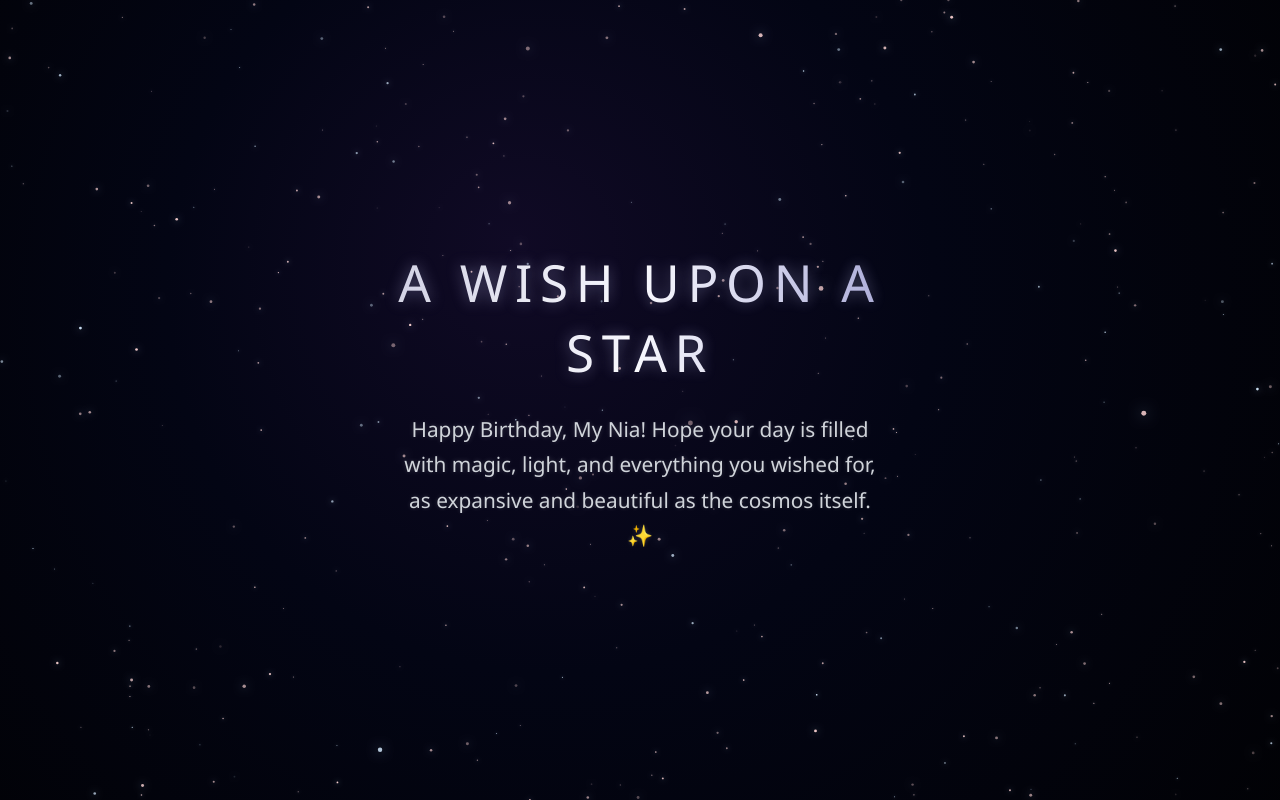
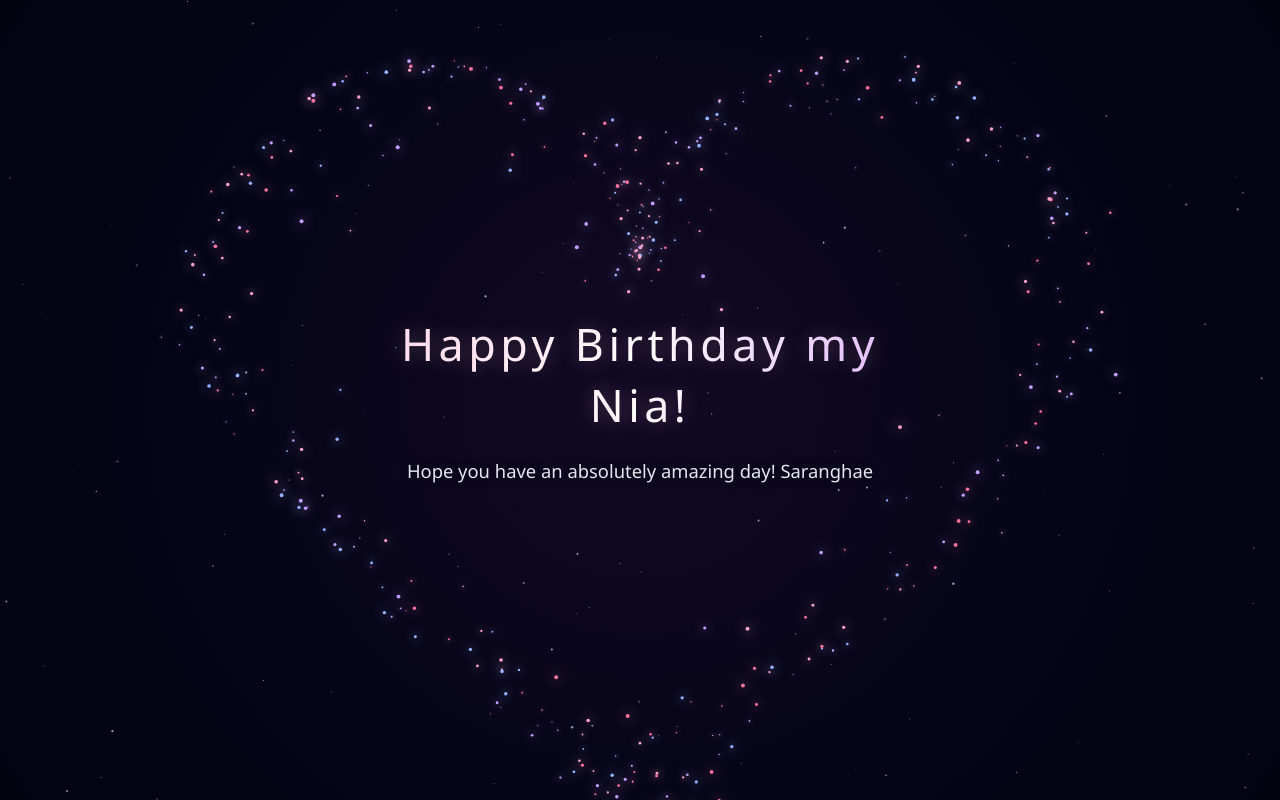
Before and after one commit to leisha-http/Happy-birthday, a plain HTML site: page index.html in a window 1280 px wide. Both pictures are taken after a click on the button "TAP TO UNVEIL THE WISH". Drawn offline with Linux system fonts and the light colour scheme; animation ran at ten frames a second.

Commit message:
Update styles and content in index.html

```diff
--- a/index.html
+++ b/index.html
@@ -14,15 +14,15 @@
             width: 100%;
             height: 100%;
             overflow: hidden;
-            background-color: #010103;
+            background-color: #020205;
             color: white;
-            font-family: 'Segoe UI', 'Avenir Next', Avenir, 'Helvetica Neue', Helvetica, Arial, sans-serif;
+            font-family: 'Segoe UI', Roboto, sans-serif;
             display: flex;
             justify-content: center;
             align-items: center;
         }
 
-        canvas#galaxyCanvas {
+        canvas {
             position: absolute;
             top: 0;
             left: 0;
@@ -31,7 +31,6 @@
             z-index: 1;
         }
 
-        /* Ambient music control wrapper */
         .interaction-gate {
             position: relative;
             z-index: 3;
@@ -40,7 +39,7 @@
         }
 
         .start-btn {
-            background: rgba(255, 255, 255, 0.08);
+            background: rgba(255, 255, 255, 0.07);
             color: #fff;
             border: 1px solid rgba(255, 255, 255, 0.2);
             padding: 16px 32px;
@@ -49,14 +48,14 @@
             text-transform: uppercase;
             border-radius: 40px;
             cursor: pointer;
-            backdrop-filter: blur(10px);
-            box-shadow: 0 4px 20px rgba(0, 0, 0, 0.3);
+            backdrop-filter: blur(12px);
+            box-shadow: 0 4px 30px rgba(0, 0, 0, 0.5);
             transition: all 0.4s ease;
         }
 
         .start-btn:hover {
             background: rgba(255, 255, 255, 0.15);
-            box-shadow: 0 0 25px rgba(200, 200, 255, 0.4);
+            box-shadow: 0 0 30px rgba(255, 150, 200, 0.5);
             transform: scale(1.03);
         }
 
@@ -65,59 +64,50 @@
             z-index: 2;
             text-align: center;
             width: 90%;
-            max-width: 600px;
+            max-width: 500px;
             pointer-events: none;
-            display: none; /* Hidden until clicked */
+            display: none;
             opacity: 0;
-            transition: opacity 2.5s ease;
+            transition: opacity 2s ease;
         }
 
         h1 {
             font-weight: 300;
-            font-size: 2.5rem;
-            letter-spacing: 0.15em;
-            text-transform: uppercase;
-            margin-bottom: 25px;
-            background: linear-gradient(90deg, #ccd, #fff, #99c);
+            font-size: 2.8rem;
+            letter-spacing: 0.1em;
+            margin-bottom: 20px;
+            background: linear-gradient(90deg, #ffdeee, #ffffff, #e1bfff);
             -webkit-background-clip: text;
             background-clip: text;
             -webkit-text-fill-color: transparent;
-            text-shadow: 0 0 15px rgba(200, 200, 255, 0.4);
+            text-shadow: 0 0 20px rgba(255, 192, 203, 0.3);
         }
 
-        p#sub-message {
+        p {
             font-weight: 400;
             font-size: 1.15rem;
             line-height: 1.7;
-            color: #d1d5db;
-            margin: 0 auto;
-            max-width: 480px;
-            text-shadow: 0 0 5px rgba(255, 255, 255, 0.2);
-        }
-
-        @media (min-width: 768px) {
-            h1 { font-size: 3.2rem; }
-            p#sub-message { font-size: 1.3rem; }
+            color: #e2e8f0;
+            text-shadow: 0 0 10px rgba(0, 0, 0, 0.6);
         }
     </style>
 </head>
 <body>
 
-    <!-- 🎵 AUDIO ELEMENT: Replace 'your-audio-file.mp3' with your actual audio filename or link -->
+    <!-- 🎵 AUDIO FILE: Change 'your-audio-file.mp3' to your music file name -->
     <audio id="birthdayTrack" preload="auto">
         <source src="audio-1784429183439.mp3" type="audio/mpeg">
     </audio>
 
-    <canvas id="galaxyCanvas"></canvas>
+    <canvas id="cosmicCanvas"></canvas>
 
-    <!-- The entry screen that unblocks the audio browser rule -->
     <div class="interaction-gate" id="gate">
         <button class="start-btn" onclick="revealWish()">Tap to Unveil the Wish</button>
     </div>
 
     <div class="overlay" id="messageContainer">
-        <h1>A Wish Upon a Star</h1>
-        <p id="sub-message">Happy Birthday, My Nia! Hope your day is filled with magic, light, and everything you wished for, as expansive and beautiful as the cosmos itself. ✨</p>
+        <h1>Happy Birthday my Nia!</h1>
+        <p id="sub-message">Hope you have an absolutely amazing day! Saranghae</p>
     </div>
 
     <script>
@@ -126,99 +116,143 @@
         const container = document.getElementById('messageContainer');
 
         function revealWish() {
-            // Hide the button smoothly
             gate.style.opacity = '0';
             gate.style.transform = 'scale(0.9)';
 
             setTimeout(() => {
                 gate.style.display = 'none';
-
-                // Show and fade in the text message
                 container.style.display = 'block';
                 setTimeout(() => { container.style.opacity = '1'; }, 50);
 
-                // Start music at exactly 35 seconds
+                // Play song at 35 seconds
                 audio.currentTime = 35;
                 audio.volume = 0.8;
                 audio.play();
 
-                // Loop or stop after 8 seconds (0:35 to 0:43)
-                const playDuration = 8000; // 8 seconds in milliseconds
+                // Stop and fade out after 8 seconds (at 43 seconds)
                 setTimeout(() => {
-                    // Smooth fade out effect at 43 seconds
                     let fadeOutInterval = setInterval(() => {
                         if (audio.volume > 0.05) {
                             audio.volume -= 0.05;
                         } else {
-                            audio.clearInterval(fadeOutInterval);
+                            clearInterval(fadeOutInterval);
                             audio.pause();
                         }
                     }, 50);
-                }, playDuration);
+                }, 8000);
 
             }, 500);
         }
 
-        // --- GALAXY ANIMATION ENGINE ---
-        const canvas = document.getElementById('galaxyCanvas');
+        // --- VISUALS ENGINE: GALAXY BACKDROP + INTERTWINED HEART PARTICLES ---
+        const canvas = document.getElementById('cosmicCanvas');
         const ctx = canvas.getContext('2d');
-        let width, height, stars = [], nebulaGradient;
-        const starCount = 350;
+        let width, height, backgroundStars = [], heartParticles = [], nebulaGradient;
 
         function resize() {
             width = canvas.width = window.innerWidth;
             height = canvas.height = window.innerHeight;
-            nebulaGradient = ctx.createRadialGradient(width * 0.4, height * 0.3, 0, width / 2, height / 2, Math.max(width, height));
-            nebulaGradient.addColorStop(0, '#100a25');
-            nebulaGradient.addColorStop(0.3, '#030514');
-            nebulaGradient.addColorStop(0.7, '#010103');
-            nebulaGradient.addColorStop(1, '#000000');
-            initStars();
+
+            // Rich space background color gradient
+            nebulaGradient = ctx.createRadialGradient(width/2, height/2, 0, width/2, height/2, Math.max(width, height));
+            nebulaGradient.addColorStop(0, '#110924');
+            nebulaGradient.addColorStop(0.4, '#040416');
+            nebulaGradient.addColorStop(1, '#010103');
+
+            initCosmos();
         }
 
-        class Star {
+        // Mathematical formula for a classic sleek heart path
+        function getHeartPoint(t) {
+            return {
+                x: 16 * Math.pow(Math.sin(t), 3),
+                y: -(13 * Math.cos(t) - 5 * Math.cos(2*t) - 2 * Math.cos(3*t) - Math.cos(4*t))
+            };
+        }
+
+        class BackgroundStar {
             constructor() {
                 this.x = Math.random() * width;
                 this.y = Math.random() * height;
-                this.baseOpacity = Math.random() * 0.5 + 0.3;
-                this.twinkleFactor = Math.random() * 0.05 + 0.02;
-                this.z = Math.random() * 0.9 + 0.1;
-                this.size = Math.max(0.5, this.z * 1.5 + (Math.random() > 0.95 ? 1 : 0));
-                this.speed = Math.random() * 0.04 + 0.01;
-                const hue = Math.random() > 0.8 ? 210 : 0;
-                this.color = `hsla(${hue}, 80%, 90%,`;
-            }
-            update() {
-                this.x += (Math.random() - 0.5) * this.speed;
-                this.y += (Math.random() - 0.5) * this.speed;
-                if (this.x > width) this.x = 0; if (this.x < 0) this.x = width;
-                if (this.y > height) this.y = 0; if (this.y < 0) this.y = height;
+                this.size = Math.random() * 1.2;
+                this.opacity = Math.random() * 0.6 + 0.2;
+                this.factor = Math.random() * 0.03 + 0.01;
             }
             draw() {
-                const opacity = this.baseOpacity + Math.sin(Date.now() * this.twinkleFactor) * 0.2;
-                ctx.save();
-                ctx.fillStyle = this.color + Math.max(0, opacity) + ')';
-                ctx.shadowBlur = this.size * 5;
-                ctx.shadowColor = `rgba(180, 220, 255, 0.6)`;
+                this.opacity += Math.sin(Date.now() * this.factor) * 0.01;
+                ctx.fillStyle = `rgba(220, 230, 255, ${Math.max(0.1, this.opacity)})`;
                 ctx.beginPath();
                 ctx.arc(this.x, this.y, this.size, 0, Math.PI * 2);
+                ctx.fill();
+            }
+        }
+
+        class HeartParticle {
+            constructor(angle) {
+                this.angle = angle;
+                this.baseSize = Math.random() * 1.5 + 0.5;
+                this.speed = 0.02 + Math.random() * 0.03;
+
+                // Cosmic dust colors: space pinks, warm lavenders, and stellar blues
+                const colors = ['#ff75a0', '#fca3cc', '#c39eff', '#94b3ff'];
+                this.color = colors[Math.floor(Math.random() * colors.length)];
+
+                // Explode out into chaos initially, then pull together like gravity
+                this.x = Math.random() * width;
+                this.y = Math.random() * height;
+            }
+
+            update() {
+                // Determine cosmic layout sizing dynamically based on window size
+                const scale = Math.min(width, height) / 28;
+                const point = getHeartPoint(this.angle);
+
+                // Add a gentle floating nebula drift effect over time
+                const driftX = Math.sin(Date.now() * 0.001 + this.angle) * 8;
+                const driftY = Math.cos(Date.now() * 0.0015 + this.angle) * 8;
+
+                const targetX = width / 2 + point.x * scale + driftX;
+                const targetY = height / 2 + point.y * scale + driftY;
+
+                // Orbit gravity style easing movement towards the target heart outline
+                this.x += (targetX - this.x) * this.speed;
+                this.y += (targetY - this.y) * this.speed;
+            }
+
+            draw() {
+                ctx.save();
+                ctx.fillStyle = this.color;
+                ctx.shadowBlur = this.baseSize * 6;
+                ctx.shadowColor = this.color;
+                ctx.beginPath();
+                ctx.arc(this.x, this.y, this.baseSize, 0, Math.PI * 2);
                 ctx.fill();
                 ctx.restore();
             }
         }
 
-        function initStars() {
-            stars = [];
-            for (let i = 0; i < starCount; i++) stars.push(new Star());
+        function initCosmos() {
+            backgroundStars = [];
+            for (let i = 0; i < 150; i++) backgroundStars.push(new BackgroundStar());
+
+            heartParticles = [];
+            // 450 distinct stellar dots mapping out the shape of the heart
+            for (let i = 0; i < 450; i++) {
+                const angle = (i / 450) * Math.PI * 2;
+                heartParticles.push(new HeartParticle(angle));
+            }
         }
 
         function animate() {
             ctx.fillStyle = nebulaGradient;
             ctx.fillRect(0, 0, width, height);
-            stars.forEach(star => {
-                star.update();
-                star.draw();
+
+            backgroundStars.forEach(s => s.draw());
+            heartParticles.forEach(p => {
+                p.update();
+                p.draw();
             });
+
             requestAnimationFrame(animate);
         }
 
```
